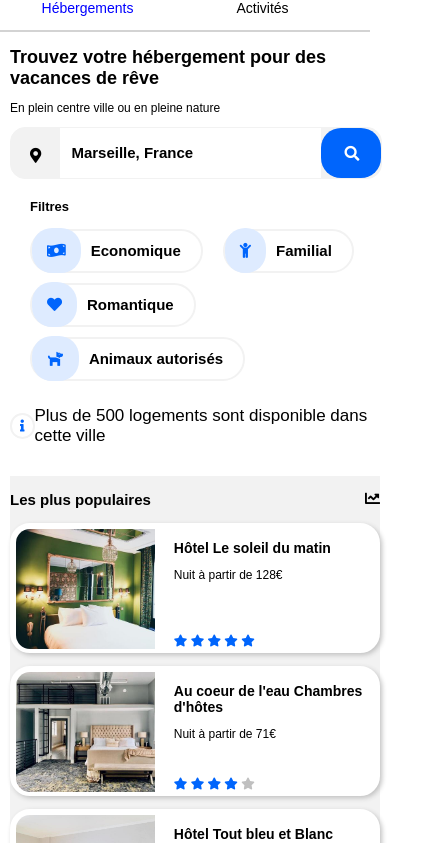
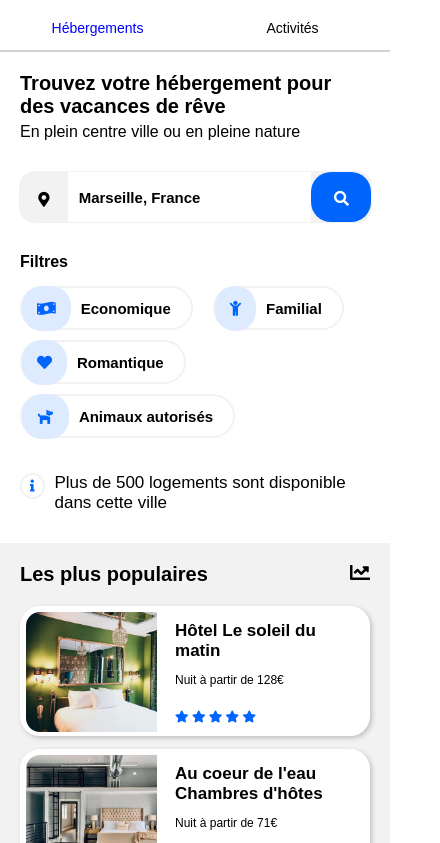
Before and after one commit to Plo-K2on/P2_Hugo_CAFFIN, a plain HTML site: page index.html in a window 390 px wide. Shown: the part 72-915 px from the top of the page, 440 px wide, since content can reach past the window. Drawn offline with Linux system fonts and the light colour scheme; a web font is replaced by a local one.

Commit message:
soutenance P2

```diff
--- a/Maquette P2 Denis 01092021/style.css
+++ b/Maquette P2 Denis 01092021/style.css
@@ -15,6 +15,12 @@ header {
     display: flex;
     position: relative;
     flex-direction: column;
+}
+header>h2{
+    font-size: 20px;
+}
+header>p{
+    font-size: 16px;
 }
 
 /* CSS global */
@@ -59,7 +65,7 @@ nav ul li:hover{
     border-top: 1px solid #0065FC;
 }
 nav ul li a{
-    text-decoration: none ;
+    text-decoration: none;
 }
 nav ul li a p {
     color: blue;
@@ -86,12 +92,13 @@ nav ul li a p {
     padding: 10px 0;
 }
 #recherche input {
-    width: 60%;
+    width: 66%;
     padding: 3%;
     margin: 0;
     color: black;
     border: hidden;
     font-weight: bold;
+    font-size: 15px;
 }
 #recherche input::placeholder{
     color:black;
@@ -113,7 +120,7 @@ nav ul li a p {
     display: flex;
     flex-direction: row;
     align-items: center;
-    font-size: 13px;
+    font-size: 16px;
     font-weight: bold;
 }
 #filtres ul{
@@ -133,6 +140,7 @@ nav ul li a p {
 }
 #filtres ul li a{
     text-decoration: none;
+    color: black;
 }
 #filtres ul li a:hover{
     color: red;
@@ -176,23 +184,26 @@ main section{
     width: 65%;
 }
 main section h2{
-    margin: 2% 3% 2% 3%;
+    margin: 10px 20px;
     font-size: 15px;
 }
 main aside{
     width: 32%;
 }
-main aside p{
+main aside h2{
     display: flex;
     justify-content: space-between;
     font-weight: bold;
     font-size: 15px;
+    /* margin: 10px 20px; */
+    margin: 10px 0 0 0;
 }
 
 /*conteneur*/
 main .conteneur{
     background-color: #F2F2F2;
     border-radius: 10px;
+    padding-bottom: 20px;
 }
 
 /* Hebergements */
@@ -246,6 +257,7 @@ main .conteneur{
 .populaires figure{
     height: 155px;
     display: flex;
+    margin: 10px 30px;
 }
 .populaires figure .image{
     width: 40%;
@@ -286,10 +298,19 @@ main .conteneur{
     height: 450px;
     justify-content: space-between;
     align-content: space-between;
+    margin-top: 20px;
     /* border: 1px solid yellow; */
 }
 .conteneur p{
     font-size: 15px;
+}
+.conteneur h2.titre {
+    font-size: 20px;
+    font-weight: bold;
+    margin: 20px 20px;
+}
+.conteneur h2#activites.titre {
+    margin-left: 0 ;
 }
 .activites .colonne{
     display: flex;
@@ -368,22 +389,28 @@ footer a{
 /* mobile */
 @media screen and (max-width: 870px) {
     body{
-        margin: 10px 10px 10px 10px;
+        margin: 10px 0 10px;
+    }
+    header>a {
+        margin: 10px 20px ;
+    }
+    header>h2 {
+        margin: 20px 20px 0 20px;
+    }
+    header>p {
+        margin: 5px 20px 20px 20px ;
     }
     nav {
         position: relative;
         width: 100%;
         border-bottom: 2px solid lightgray;
-        margin: 0 -10px 0 -10px;
+        margin: 0;
     }
     nav ul{
         display: flex;
         width: 100%;
         margin-bottom: 0;
         padding: 0;
-    }
-    nav ul li {
-        margin-left: 0;
     }
     nav ul .mobile {
         display: flex;
@@ -396,38 +423,41 @@ footer a{
         border-top: none;
         border-bottom: 2px solid #0065FC;
     }
-    /*h2 {
-        margin: 25px 25px 15px 20px;
-        font-size: 24px;
+
+    nav ul li.desktop {
+        margin: 0;
     }
-    p {
-        margin: 0 25px 30px 20px;
-        font-size: 15px;
-    } */
     #recherche{
-        width: 100%;
+        max-width: 90%;
+        margin: 10px auto;
     }
     #recherche i {
         width: 30px;
-        color: white;
-        margin-bottom: 5px;
+        margin: 10px 10px 0 10px;
     }
     #recherche .mobile{
         display: block;
         width: 60px;
+        max-width: 60px;
         border-radius: 20px;
+
+    }
+    #recherche .mobile i{
+        color: white;
+        margin-bottom: 5px;
+        margin-top: 7px;
+
     }
     #recherche .desktop{
         display: none;
     }
     nav ul li .inscrire{
         position: absolute;
-        top: -40px;
+        top: -50px;
         right: 20px;
     }
     nav ul li .inscrire:hover{
         border-top: 1px solid #0065FC;
-
     }
     #filtres {
         margin-top: 20px;
@@ -446,69 +476,63 @@ footer a{
     #filtres ul li{
         margin-bottom: 10px;
     }
+    #info {
+        margin: 10px 20px;
+        align-items: flex-start;
+    }
     #info p{
         margin: 0 0 20px 0;
         font-size: 17px;
     }
     #info i{
-        margin-left: 20px;
+        margin: 0 10px 20px 0;
         margin-bottom: 20px;
     }
     main {
         display: flex;
         flex-direction: column-reverse;
         width: 100%;
+        margin-bottom: 20px;
     }
-    main aside {
-        width: 100%;
-        /* margin-bottom: 40px; */
-    }
-
-    .conteneur p{
-        /* margin: 30px 40px 10px 30px */
-    }
-
-    .populaires figure{
-        /* width: 100%; */
-        height: 120px;
-        margin: 0;
-    }
-    .populaires figure figcaption h2{
-        /* margin: 10px 0 5px -5px; */
-        font-size: 14px
-    }
-    .populaires figure figcaption p{
-        /* margin: 10px 0 5px -5px; */
-    }
-
 
     main .conteneur{
         width: 100%;
         background: none;
+        background-color: #F2F2F2;
+        border-radius: 0px;
+        margin-bottom: 15px;
+    }
+    main>section.conteneur {
+        background-color: white;
+    }
+    main aside .titre {
+        margin: 20px;
+    }
+    .populaires figure{
+        height: 120px;
+        margin: 0 20px 13px 20px;
     }
     .hebergements{
         flex-direction: column;
-        /* width: 300%; */
-        /* margin-left: 15px; */
     }
     .hebergements figure{
         max-width: unset;
+        margin: 10px 20px;
     }
-    .hebergements figure figcaption{
-        /* margin: 5px 10px 0px 10px; */
-    }
-    /* .hebergements figure figcaption p{
-
-    } */
-
 
     .activites{
         flex-direction: column;
         height: auto;
-        margin: 0;
+        margin: 0 20px;
     }
-    .activites .colonne {
-        width: 100%;;
+    #activites{
+        margin: 10px 20px;
+    }
+    .conteneur h2#activites.titre {
+        margin-left: 20px ;
+    }
+    .activites .colonne{
+        width: 100%;
     }
     .activites .colonne figure{
         margin-bottom: 20px;
@@ -517,10 +541,10 @@ footer a{
         height: 10px;
     }
 
-
     footer{
         flex-direction: column;
         padding: 20px 20px;
+        margin-top: 20px;
     }
 
     footer h2{
--- a/index.html
+++ b/index.html
@@ -56,7 +56,7 @@
 
            <main>
                 <section class="conteneur">
-               <h2 id="hebergements">Hébergements à Marseille</h2>
+                     <h2 id="hebergements" class="titre">Hébergements à Marseille</h2>
                      <div class="hebergements">
                           <figure class="hebergement">
                                <a href="#"><div class="image">
@@ -176,9 +176,9 @@
                 </section>
 
                 <aside class="conteneur">
-                    <p class="titre">Les plus populaires
+                          <h2 class="titre">Les plus populaires
                                <i class="fas fa-solid fa-chart-line"></i>
-                    </p>
+                          </h2>
                           <div class="populaires">
                                <figure class="populaire">
                                     <div class="image">
@@ -242,7 +242,7 @@
 
            <section>
                 <div class="conteneur">
-               <p id="activites"><strong>Activités à Marseille</strong></p>
+                     <h2 id="activites"class="titre">Activités à Marseille</h2>
                      <div class="activites">
                           <div class="colonne colonne_simple">
                                <figure class="activite">
--- a/style.css
+++ b/style.css
@@ -15,6 +15,12 @@ header {
     display: flex;
     position: relative;
     flex-direction: column;
+}
+header>h2{
+    font-size: 20px;
+}
+header>p{
+    font-size: 16px;
 }
 
 /* CSS global */
@@ -114,7 +120,7 @@ nav ul li a p {
     display: flex;
     flex-direction: row;
     align-items: center;
-    font-size: 13px;
+    font-size: 16px;
     font-weight: bold;
 }
 #filtres ul{
@@ -178,23 +184,26 @@ main section{
     width: 65%;
 }
 main section h2{
-    margin: 2% 3% 2% 3%;
+    margin: 10px 20px;
     font-size: 15px;
 }
 main aside{
     width: 32%;
 }
-main aside p{
+main aside h2{
     display: flex;
     justify-content: space-between;
     font-weight: bold;
     font-size: 15px;
+    /* margin: 10px 20px; */
+    margin: 10px 0 0 0;
 }
 
 /*conteneur*/
 main .conteneur{
     background-color: #F2F2F2;
     border-radius: 10px;
+    padding-bottom: 20px;
 }
 
 /* Hebergements */
@@ -232,11 +241,12 @@ main .conteneur{
     padding-top: 3px;
 }
 .hebergements figure figcaption h2{
-    font-size: 17px;
+    font-size: 14px;
     margin: 0;
 }
 .hebergements figure figcaption .fa-star-blue{
     color: #0065FC;
+    margin-bottom: 8px;
 }
 
 /* Les plus populaires */
@@ -248,6 +258,7 @@ main .conteneur{
 .populaires figure{
     height: 155px;
     display: flex;
+    margin: 10px 30px;
 }
 .populaires figure .image{
     width: 40%;
@@ -279,6 +290,7 @@ main .conteneur{
 }
 .populaires figure figcaption .fa-star-blue{
     color: #0065FC;
+    margin-bottom: 8px;
 }
 
 /* Activités */
@@ -288,10 +300,19 @@ main .conteneur{
     height: 450px;
     justify-content: space-between;
     align-content: space-between;
+    margin-top: 20px;
     /* border: 1px solid yellow; */
 }
 .conteneur p{
     font-size: 15px;
+}
+.conteneur h2.titre {
+    font-size: 20px;
+    font-weight: bold;
+    margin: 20px 20px;
+}
+.conteneur h2#activites.titre {
+    margin-left: 0 ;
 }
 .activites .colonne{
     display: flex;
@@ -367,16 +388,43 @@ footer a{
     color: black;
 }
 
+/*footer*/
+footer{
+    display: flex;
+    justify-content: space-between;
+    margin-top: 50px;
+    background-color: #F2F2F2;
+    padding: 60px;
+    margin-left: -50px;
+    margin-right: -50px;
+}
+footer h2{
+    font-size: initial;
+}
+footer a{
+    text-decoration: none;
+    color: black;
+}
+
 /* mobile */
 @media screen and (max-width: 870px) {
     body{
-        margin: 10px 10px 10px 10px;
+        margin: 10px 0 10px;
+    }
+    header>a {
+        margin: 10px 20px ;
+    }
+    header>h2 {
+        margin: 20px 20px 0 20px;
+    }
+    header>p {
+        margin: 5px 20px 20px 20px ;
     }
     nav {
         position: relative;
         width: 100%;
         border-bottom: 2px solid lightgray;
-        margin: 0 -10px 0 -10px;
+        margin: 0;
     }
     nav ul{
         display: flex;
@@ -395,16 +443,13 @@ footer a{
         border-top: none;
         border-bottom: 2px solid #0065FC;
     }
-    /* h2 {
-        margin: 25px 25px 15px 20px;
-        font-size: 24px;
+
+    nav ul li.desktop {
+        margin: 0;
     }
-    p {
-        margin: 0 25px 30px 20px;
-        font-size: 15px;
-    } */
     #recherche{
-        width: 100%;
+        max-width: 90%;
+        margin: 10px auto;
     }
     #recherche i {
         width: 30px;
@@ -413,6 +458,7 @@ footer a{
     #recherche .mobile{
         display: block;
         width: 60px;
+        max-width: 60px;
         border-radius: 20px;
 
     }
@@ -420,19 +466,19 @@ footer a{
         color: white;
         margin-bottom: 5px;
         margin-top: 7px;
+
     }
     #recherche .desktop{
         display: none;
     }
     nav ul li .inscrire{
         position: absolute;
-        top: -40px;
+        top: -50px;
         right: 20px;
     }
     nav ul li .inscrire:hover{
         border-top: 1px solid #0065FC;
     }
-
     #filtres {
         margin-top: 20px;
         display: flex;
@@ -450,28 +496,25 @@ footer a{
     #filtres ul li{
         margin-bottom: 10px;
     }
+    #info {
+        margin: 10px 20px;
+        align-items: flex-start;
+    }
     #info p{
         margin: 0 0 20px 0;
         font-size: 17px;
     }
     #info i{
-        margin: 0 0 20px 0;
+        margin: 0 10px 20px 0;
         margin-bottom: 20px;
     }
     main {
         display: flex;
         flex-direction: column-reverse;
         width: 100%;
-    }
-    main aside {
-        width: 100%;
-        /* margin-bottom: 40px; */
-
+        margin-bottom: 20px;
     }
 
-    /* .conteneur p{
-        margin: 30px 40px 10px 30px
-    } */
     main .conteneur{
         width: 100%;
         background: none;
@@ -479,41 +522,34 @@ footer a{
         border-radius: 0px;
         margin-bottom: 15px;
     }
-
+    main>section.conteneur {
+        background-color: white;
+    }
+    main aside .titre {
+        margin: 20px;
+    }
     .populaires figure{
-        /* width: 100%; */
         height: 120px;
-        margin: 0 0 13px 0;
+        margin: 0 20px 13px 20px;
     }
-    .populaires figure figcaption h2{
-        /* margin: 10px 0 5px -5px; */
-        font-size: 14px
-    }
-    /* .populaires figure figcaption p{
-        margin: 10px 0 5px -5px;
-    } */
-
-
     .hebergements{
         flex-direction: column;
-        /* width: 300%;
-        margin-left: 15px; */
     }
     .hebergements figure{
         max-width: unset;
+        margin: 10px 20px;
     }
-    /* .hebergements figure figcaption{
-        margin: 5px 10px 0px 10px;
-    }
-    .hebergements figure figcaption p{
-
-    } */
-
 
     .activites{
         flex-direction: column;
         height: auto;
-        margin: 0;
+        margin: 0 20px;
+    }
+    #activites{
+        margin: 10px 20px;
+    }
+    .conteneur h2#activites.titre {
+        margin-left: 20px ;
     }
     .activites .colonne{
         width: 100%;
@@ -528,6 +564,9 @@ footer a{
     footer{
         flex-direction: column;
         padding: 20px 20px;
+        margin-top: 20px;
+
+
     }
 
     footer h2{
```
Also changed, not shown: Maquette P2 Denis 01092021/index.html (+5 -5 lines). Lines whose indentation alone changed are shown as unchanged.
